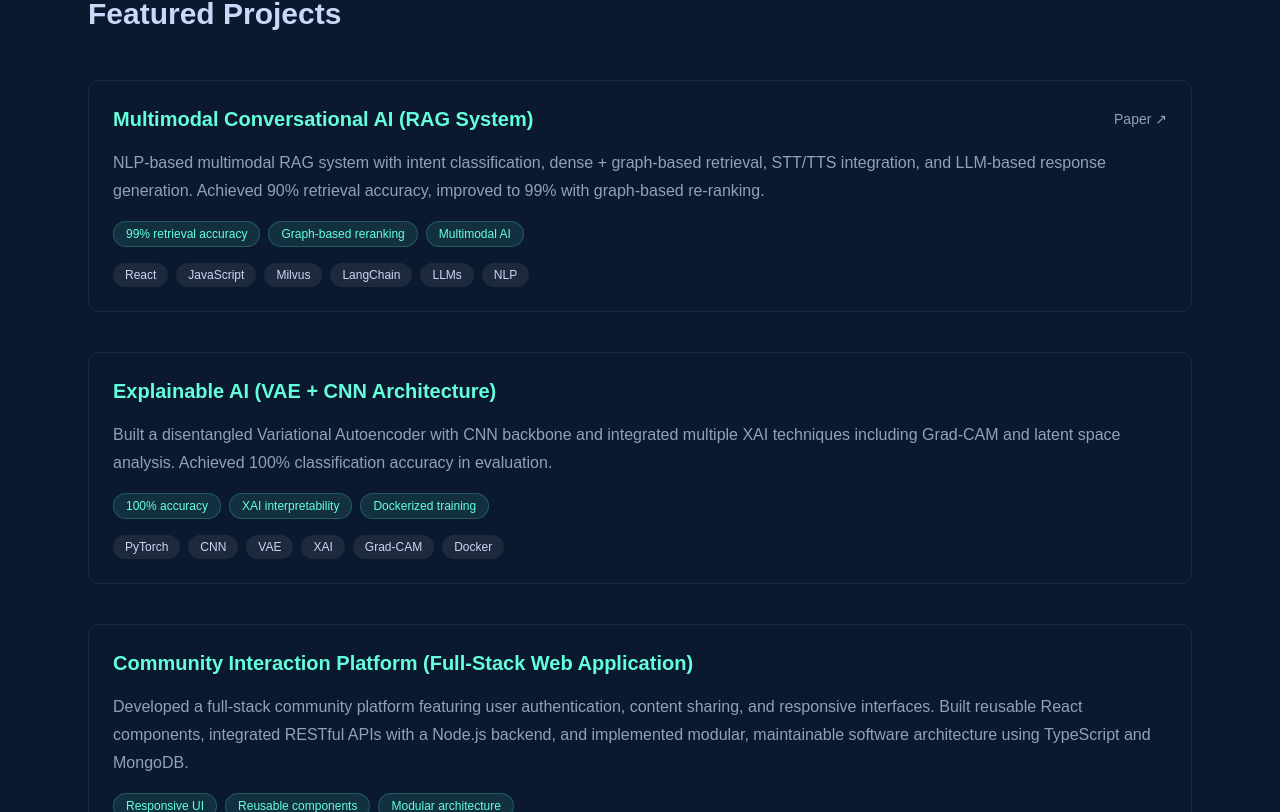
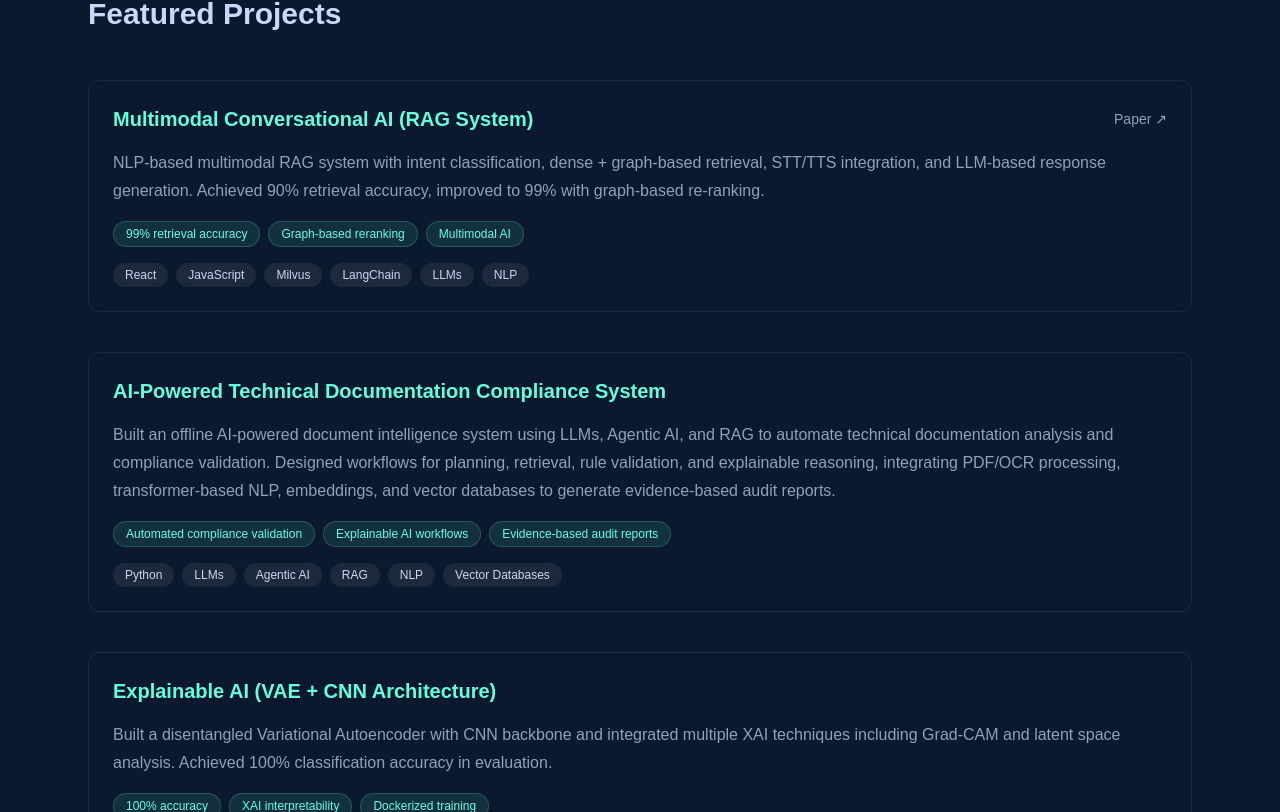
Before and after one commit to GoliBhai/abhiramportfolio, a Next.js app: page / in a window 1280 px wide. Shown: the part 3142-3954 px from the top of the page. Built offline with nearby package versions, Linux system fonts and the light colour scheme.

Commit message:
Update portfolio projects and content

```diff
--- a/components/Projects.tsx
+++ b/components/Projects.tsx
@@ -11,6 +11,24 @@ export default function Projects() {
         "NLP-based multimodal RAG system with intent classification, dense + graph-based retrieval, STT/TTS integration, and LLM-based response generation. Achieved 90% retrieval accuracy, improved to 99% with graph-based re-ranking.",
       tech: ["React", "JavaScript", "Milvus", "LangChain", "LLMs", "NLP"],
       impact: ["99% retrieval accuracy", "Graph-based reranking", "Multimodal AI"],
+    },
+    {
+      title: "AI-Powered Technical Documentation Compliance System",
+      description:
+        "Built an offline AI-powered document intelligence system using LLMs, Agentic AI, and RAG to automate technical documentation analysis and compliance validation. Designed workflows for planning, retrieval, rule validation, and explainable reasoning, integrating PDF/OCR processing, transformer-based NLP, embeddings, and vector databases to generate evidence-based audit reports.",
+      tech: [
+        "Python",
+        "LLMs",
+        "Agentic AI",
+        "RAG",
+        "NLP",
+        "Vector Databases",
+      ],
+      impact: [
+        "Automated compliance validation",
+        "Explainable AI workflows",
+        "Evidence-based audit reports",
+      ],
     },
     {
       title: "Explainable AI (VAE + CNN Architecture)",
--- a/components/Skills.tsx
+++ b/components/Skills.tsx
@@ -18,6 +18,7 @@ export default function Skills() {
           "LLMs",
           "Embeddings",
           "NLP",
+          "Agentic AI",
           "XAI",
           "PyTorch",
           "Transformers",
@@ -53,6 +54,7 @@ export default function Skills() {
         title: "Cloud & DevOps",
         skills: [
           "Google Cloud: Monitoring, Logging, Migration, IAM",
+          "AWS (Basics)",
           "Kubernetes",
           "Docker",
           "BigQuery",
```
